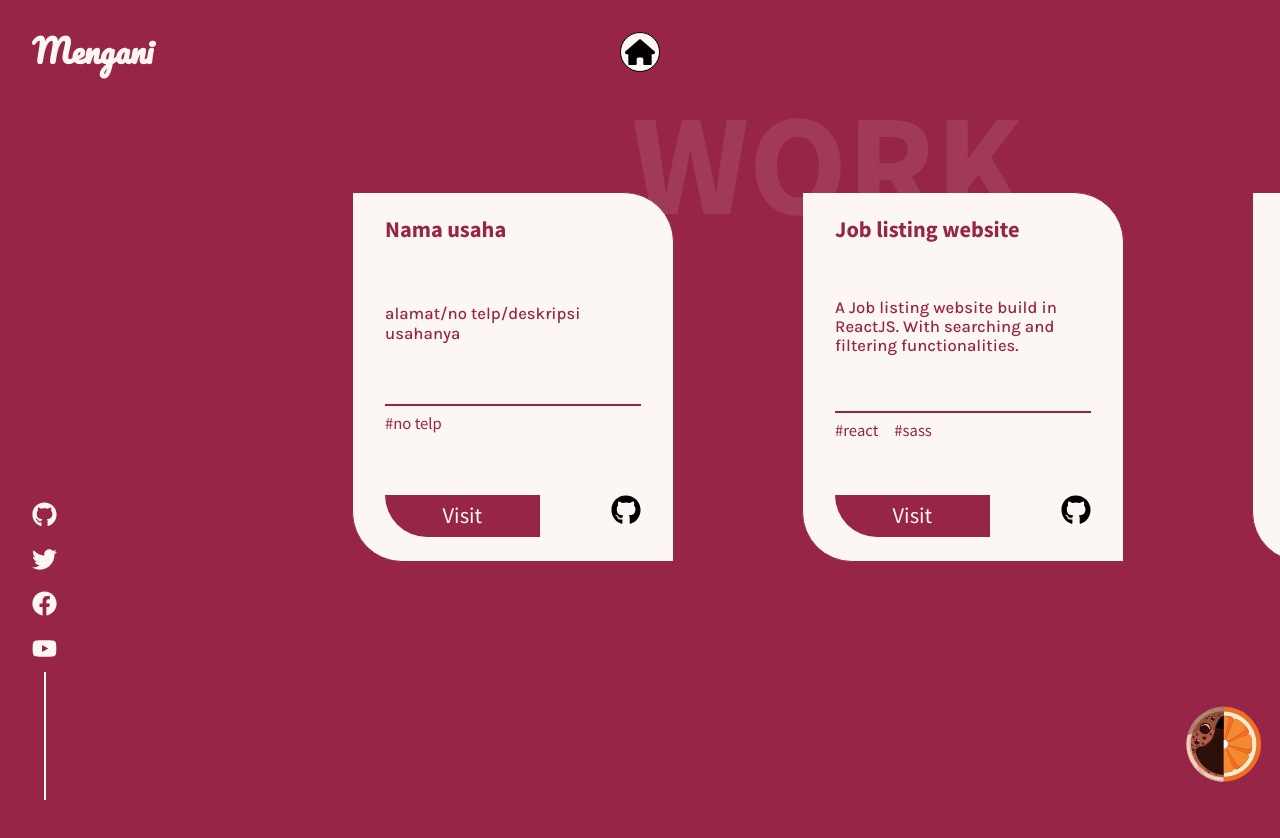
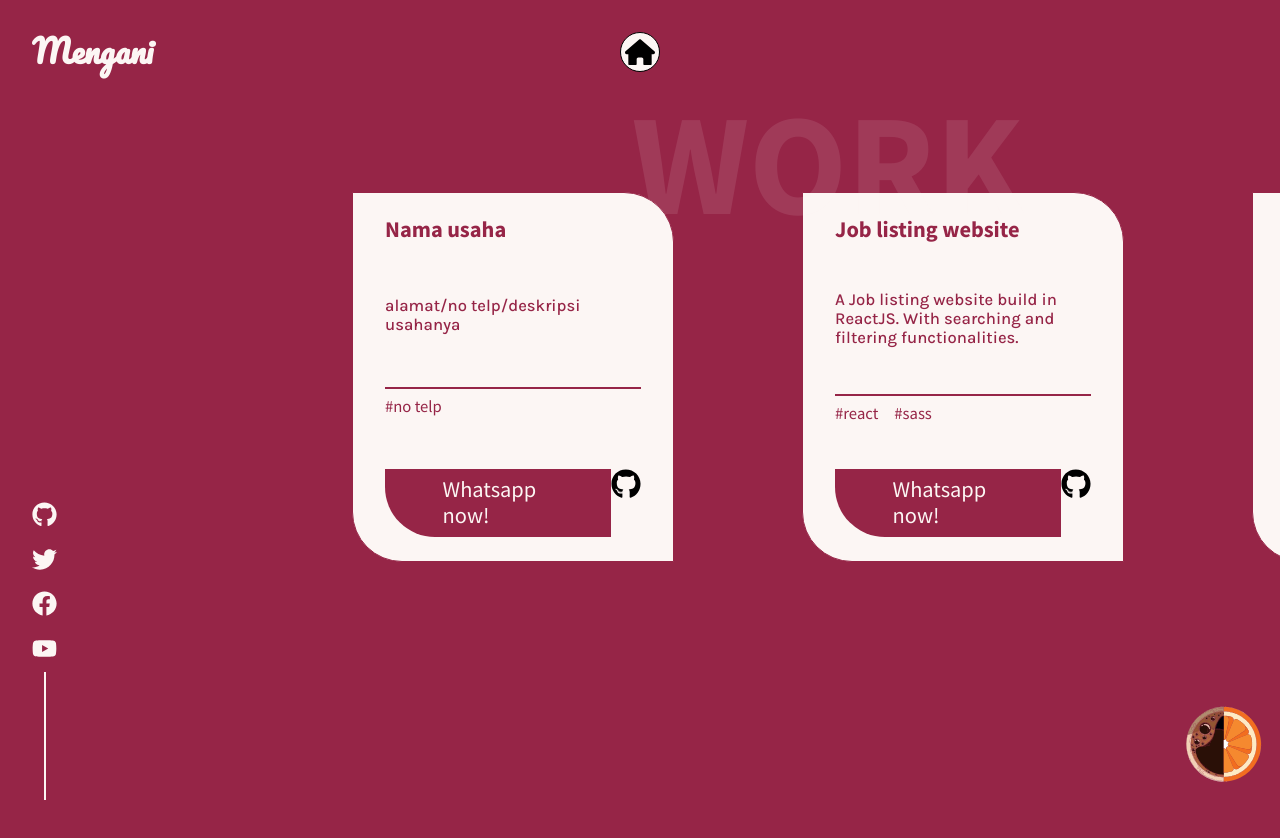
Before and after one commit to cipEpic/Mengani-Web, a React (Create React App) app: page /work in a window 1280 px wide. Shown: the top 838 px of the page. Built offline with nearby package versions, Linux system fonts and the light colour scheme.

Commit message:
add cart svg and WA me

```diff
--- a/src/data/WorkData.js
+++ b/src/data/WorkData.js
@@ -7,8 +7,8 @@ export const Work = [
         description:"alamat/no telp/deskripsi usahanya",
         tags:["no telp"],
 
-        demo:"https://agency-website-eta.vercel.app/", //toko onlinenya kayak tokped
-        github:"https://github.com/codebucks27/Agency-website" //jadi instagram aja/sosmed lain
+        demo:"https://wa.me/085536553592", //wa me
+        github:"https://github.com/codebucks27/Agency-website" //toko onlinenya kayak tokped
     },
     {
         id:2,
--- a/src/subComponents/Card.js
+++ b/src/subComponents/Card.js
@@ -114,7 +114,7 @@ const Card = (props) => {
             </Tags>
             <Footer>
                 <Link href={demo} target="_blank">
-                    Visit
+                    Whatsapp now!
                 </Link>
                 <Git  href={github}  target="_blank">
                     <Github width={30} height={30} />
```
Also changed, not shown: src/assets/Images/shopping-cart.png (added), src/assets/svg/shopping-cart.svg (added).
